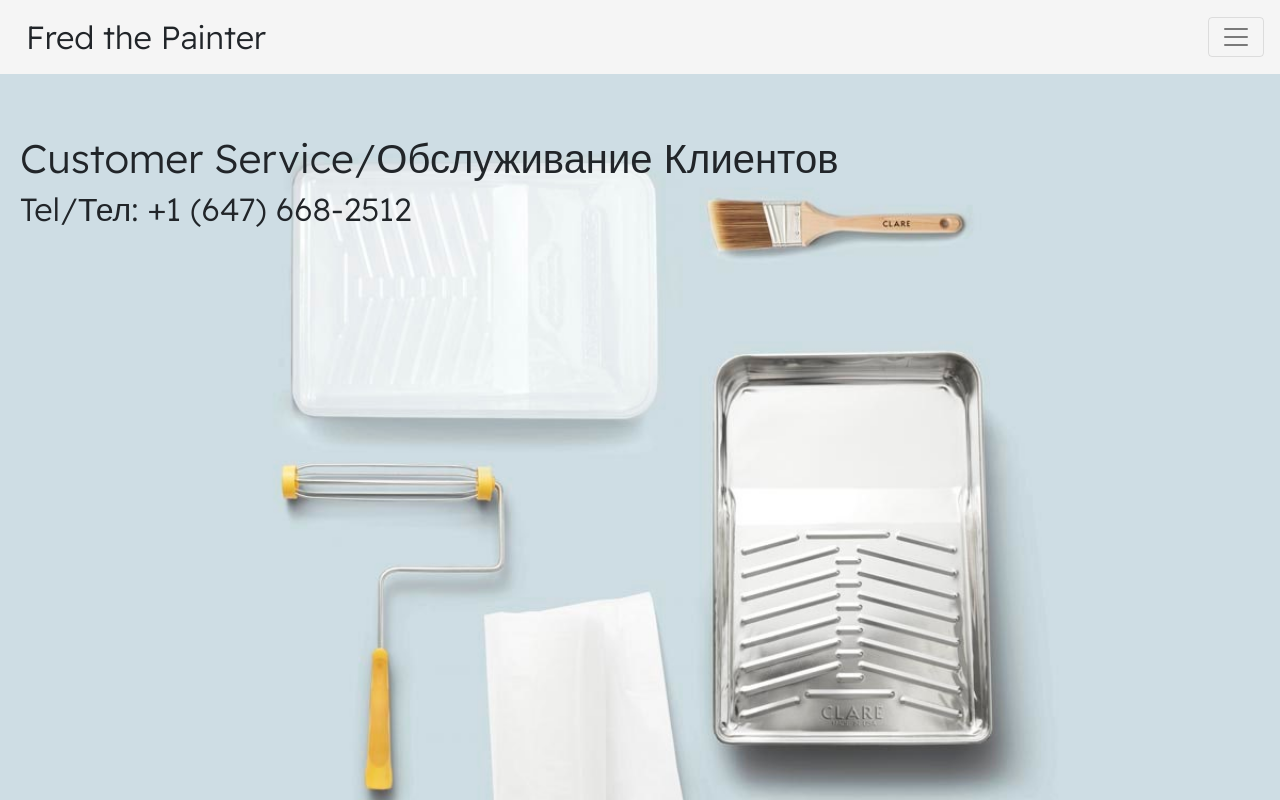
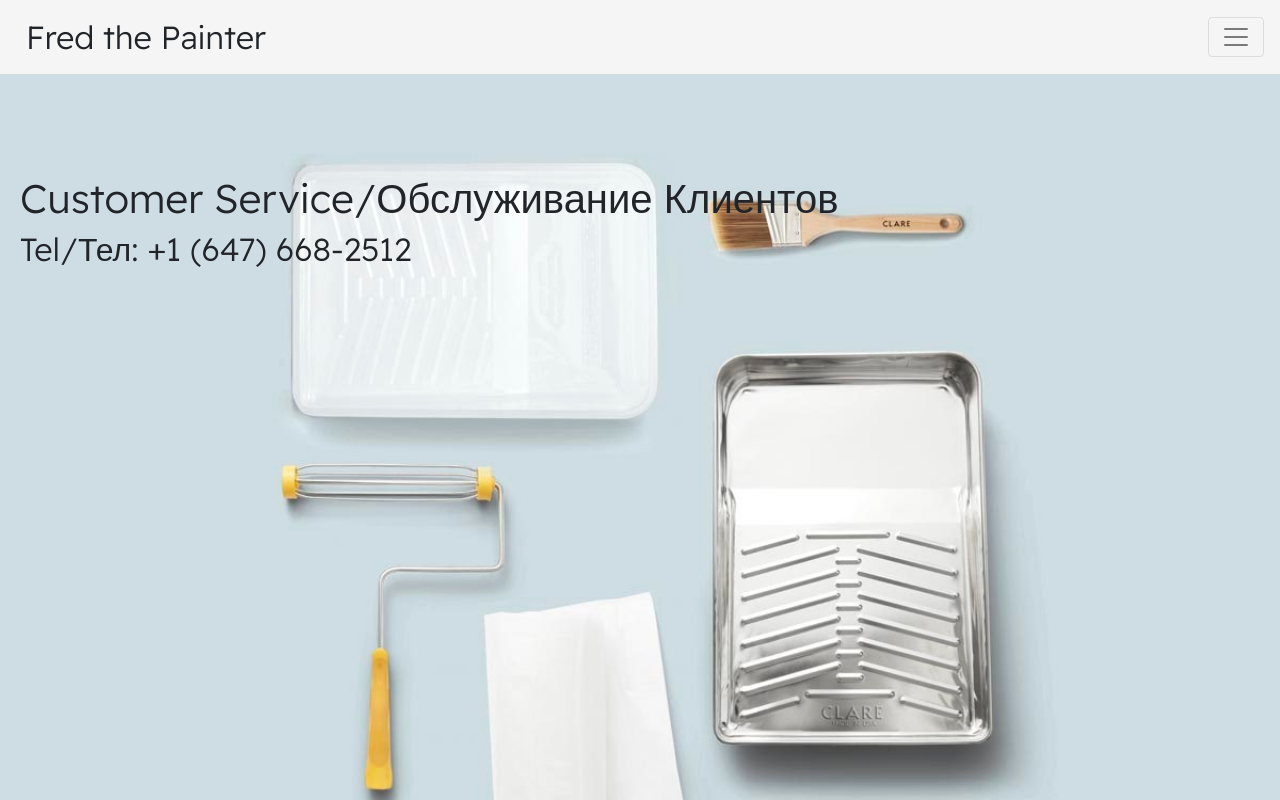
Before and after one commit to develop-n-share/Fred-the-painter, a plain HTML site: page contact_me.html in a window 1280 px wide. Drawn offline with nearby package versions, Linux system fonts and the light colour scheme.

Commit message:
Update contact_me.html

```diff
--- a/contact_me.html
+++ b/contact_me.html
@@ -37,7 +37,7 @@
       </div>
     </nav>
 
-   <div>
+   <div style="margin-top: 100px;">
      <h1 style="margin-left: 20px; margin-top: 60px;" class="articles_contact">Customer Service/Обслуживание Клиентов</h1>
      <h2 style="margin-left: 20px;" class="articles_contact">Tel/Тел: +1 (647) 668-2512</h2>
    </div>
```
